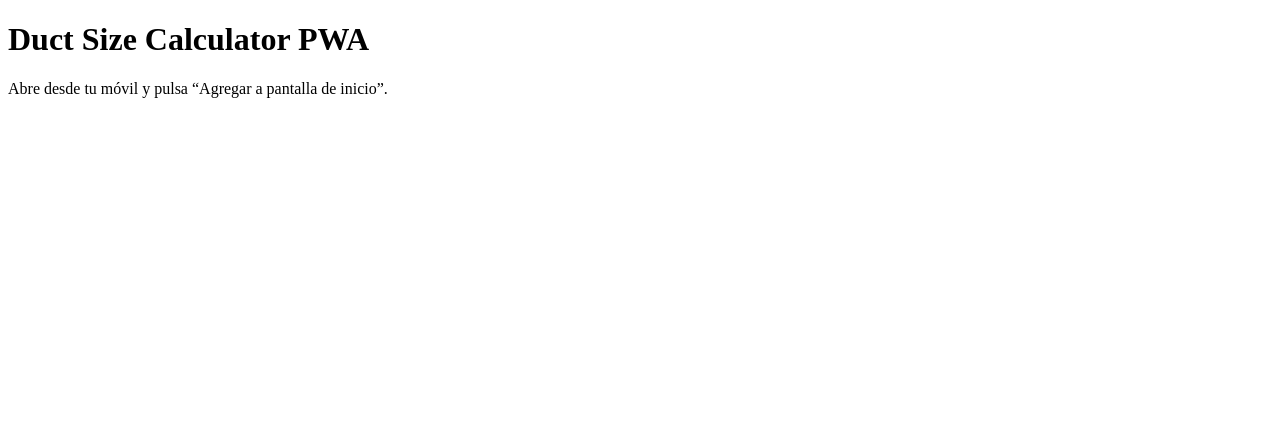
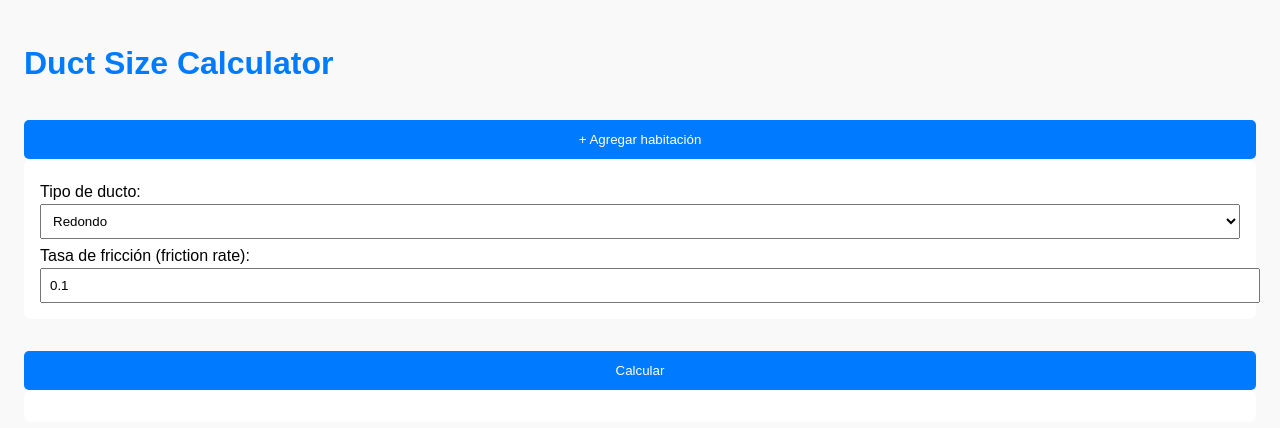
Before and after one commit to DopicoHVAC/Duct-Calculator, a plain HTML site: page index.html in a window 1280 px wide. Drawn offline with Linux system fonts and the light colour scheme.

Commit message:
Add files via upload

```diff
--- a/index.html
+++ b/index.html
@@ -3,18 +3,96 @@
 <html lang="en">
 <head>
   <meta charset="UTF-8" />
-  <meta name="viewport" content="width=device-width, initial-scale=1.0" />
+  <meta name="viewport" content="width=device-width, initial-scale=1.0"/>
   <title>Duct Size Calculator</title>
   <link rel="manifest" href="manifest.json" />
-  <meta name="theme-color" content="#007bff" />
+  <meta name="theme-color" content="#007bff"/>
+  <style>
+    body { font-family: Arial, sans-serif; padding: 1rem; background: #f9f9f9; }
+    h1 { color: #007bff; }
+    .room, .result { margin-bottom: 1rem; padding: 1rem; background: #fff; border-radius: 8px; }
+    label { display: block; margin-top: 0.5rem; }
+    input, select { padding: 0.5rem; margin-top: 0.2rem; width: 100%; }
+    button { background: #007bff; color: white; border: none; padding: 0.75rem; margin-top: 1rem; width: 100%; border-radius: 5px; cursor: pointer; }
+  </style>
   <script>
     if ('serviceWorker' in navigator) {
       navigator.serviceWorker.register('service-worker.js');
     }
+
+    function addRoom() {
+      const container = document.getElementById('rooms');
+      const div = document.createElement('div');
+      div.className = 'room';
+      div.innerHTML = `
+        <label>Nombre de la habitación:</label>
+        <input type="text" placeholder="Ej. Dormitorio, Cocina"/>
+        <label>CFM requerido:</label>
+        <input type="number" min="0" placeholder="CFM"/>
+      `;
+      container.appendChild(div);
+    }
+
+    function calculate() {
+      const frictionRate = parseFloat(document.getElementById('friction').value);
+      const ductType = document.getElementById('ductType').value;
+      const resultDiv = document.getElementById('result');
+      let totalCFM = 0;
+
+      const roomInputs = document.querySelectorAll('#rooms .room');
+      roomInputs.forEach(room => {
+        const cfm = parseFloat(room.querySelectorAll('input')[1].value);
+        if (!isNaN(cfm)) totalCFM += cfm;
+      });
+
+      const velocity = 800; // target FPM
+      let output = `<p><strong>Total CFM:</strong> ${totalCFM.toFixed(1)} CFM</p>`;
+
+      if (ductType === 'round') {
+        const diameter = Math.sqrt((totalCFM * 144) / (Math.PI * velocity)) * 2;
+        output += `<p>Ducto redondo recomendado: <strong>${diameter.toFixed(1)} in</strong> de diámetro</p>`;
+      } else {
+        const width = parseFloat(document.getElementById('width').value);
+        const height = parseFloat(document.getElementById('height').value);
+        if (width && height) {
+          const area = width * height;
+          const actualVelocity = (totalCFM * 144) / area;
+          output += `<p>Ducto rectangular: <strong>${width}" x ${height}"</strong></p>`;
+          output += `<p>Velocidad del aire: <strong>${actualVelocity.toFixed(1)} FPM</strong></p>`;
+        } else {
+          output += `<p style="color:red;">Especifica ancho y alto para ducto rectangular</p>`;
+        }
+      }
+
+      resultDiv.innerHTML = output;
+    }
   </script>
 </head>
 <body>
-  <h1>Duct Size Calculator PWA</h1>
-  <p>Abre desde tu móvil y pulsa “Agregar a pantalla de inicio”.</p>
+  <h1>Duct Size Calculator</h1>
+  <div id="rooms"></div>
+  <button onclick="addRoom()">+ Agregar habitación</button>
+
+  <div class="room">
+    <label>Tipo de ducto:</label>
+    <select id="ductType" onchange="this.value==='rect' ? document.getElementById('rectInputs').style.display='block' : document.getElementById('rectInputs').style.display='none'">
+      <option value="round">Redondo</option>
+      <option value="rect">Rectangular</option>
+    </select>
+
+    <div id="rectInputs" style="display:none;">
+      <label>Ancho (in):</label>
+      <input type="number" id="width" placeholder="Ej. 10"/>
+      <label>Alto (in):</label>
+      <input type="number" id="height" placeholder="Ej. 8"/>
+    </div>
+
+    <label>Tasa de fricción (friction rate):</label>
+    <input type="number" id="friction" value="0.1" step="0.01"/>
+  </div>
+
+  <button onclick="calculate()">Calcular</button>
+
+  <div id="result" class="result"></div>
 </body>
 </html>
```
